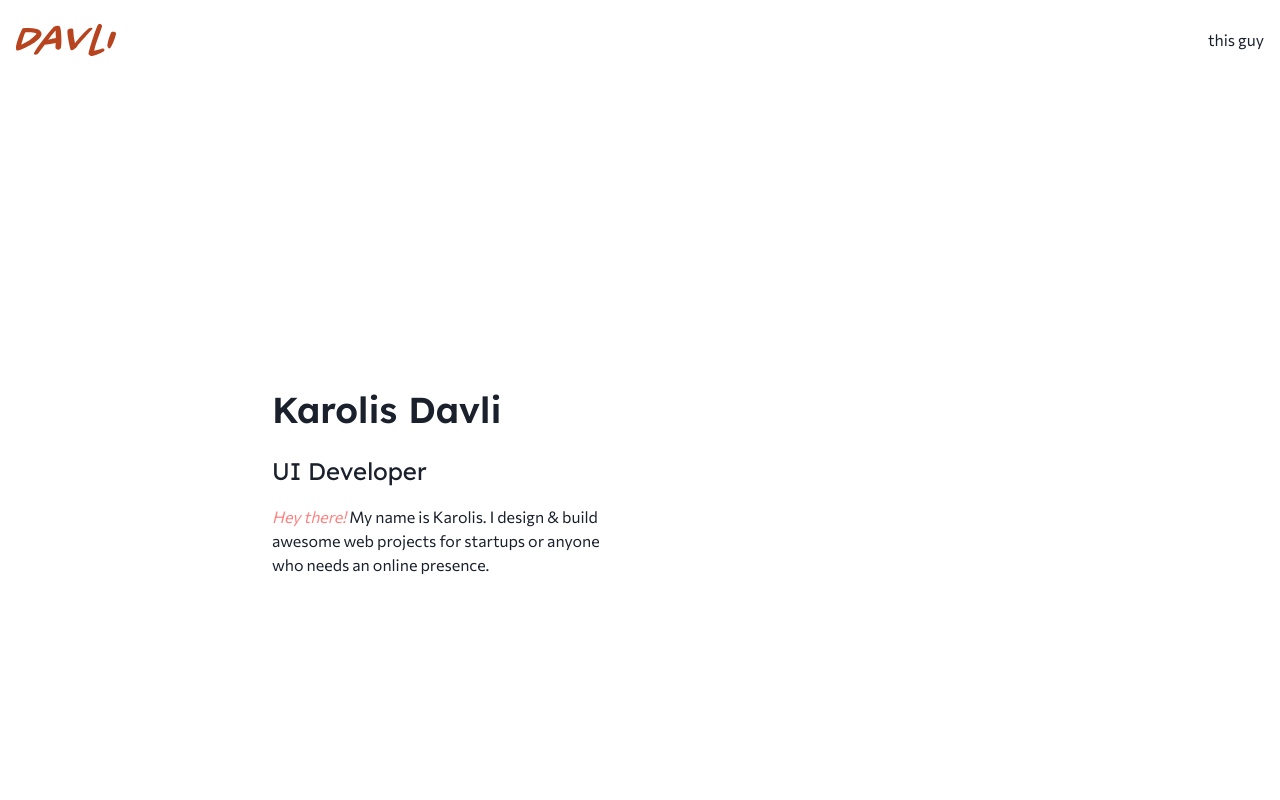
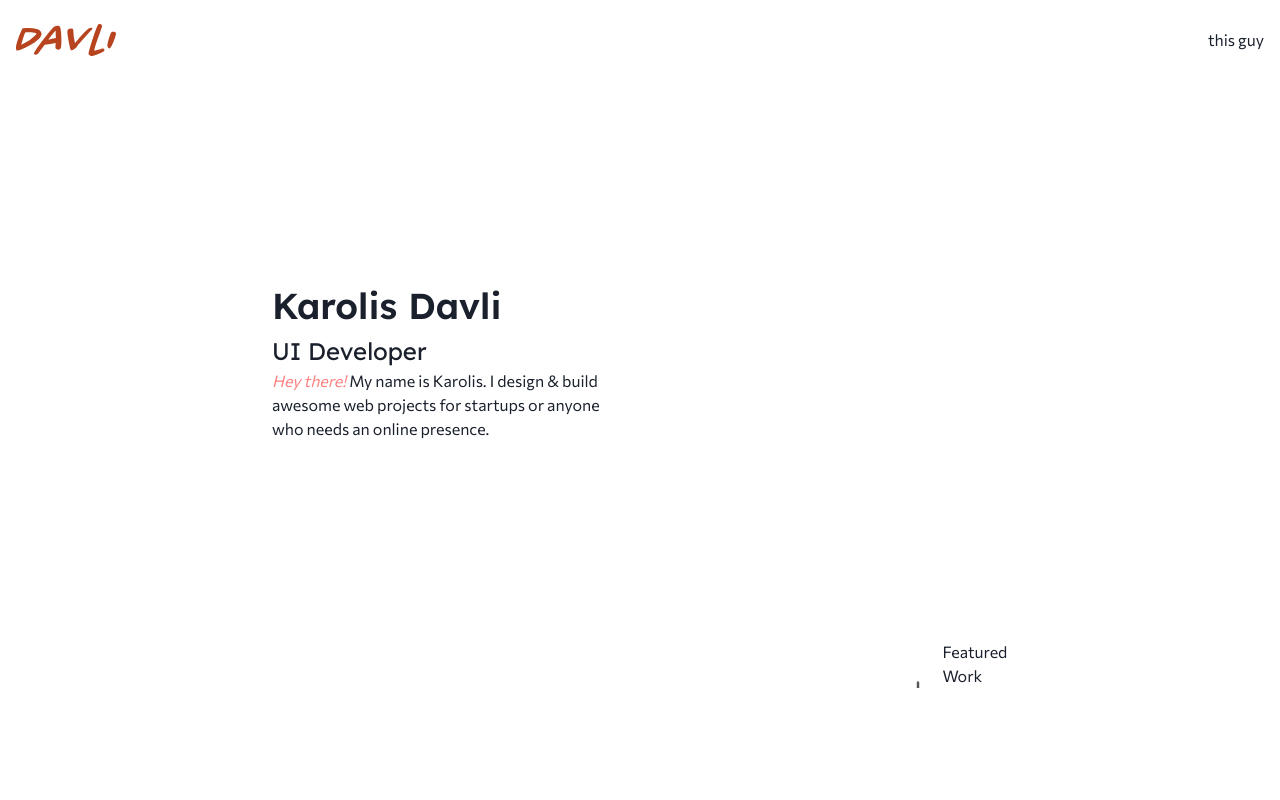
Before and after one commit to KarolisDavli/davli, a Next.js app: page / in a window 1280 px wide. Shown: the top 800 px of the page. Built offline with nearby package versions, Linux system fonts and the light colour scheme.

Commit message:
hero height

```diff
--- a/pages/index.tsx
+++ b/pages/index.tsx
@@ -3,9 +3,22 @@ import Workcard from "../components/Workcard";
 import works from "./api/works/works";
 import works2 from "./api/works/works2";
 
-import {Container, VStack, Text, Box, Image} from "@chakra-ui/react";
+import {
+  Container,
+  VStack,
+  Text,
+  Box,
+  Image,
+  chakra,
+  shouldForwardProp,
+} from "@chakra-ui/react";
 
-import {motion} from "framer-motion";
+import {motion, isValidMotionProp} from "framer-motion";
+
+const ChakraBox = chakra(motion.div, {
+  shouldForwardProp: (prop) =>
+    isValidMotionProp(prop) || shouldForwardProp(prop),
+});
 
 export default function Home() {
   function renderWorks(el) {
@@ -27,9 +40,17 @@ export default function Home() {
       {/**Hero */}
       <Meta title="Davli" />
       <Container maxW="container.md">
-        <Box display="flex" alignItems="center" height="100vh">
+        <Box display="flex" alignItems="center" height="70vh">
           <VStack spacing="16px" alignItems="right">
+            <ChakraBox
+              initial={{y: 40, opacity: 0.1}}
+              animate={{y: 0, opacity: 1}}
+              // @ts-ignore no problem in operation, although type error appears.
+
+              transition={{duration: 0.8}}
+            >
               <Box textStyle="h1">Karolis Davli</Box>
+
               <Text textStyle="h2">UI Developer</Text>
               <Text maxW="360px">
                 <Text as="i">
@@ -38,6 +59,7 @@ export default function Home() {
                 My name is Karolis. I design & build awesome web projects for
                 startups or anyone who needs an online presence.
               </Text>
+            </ChakraBox>
           </VStack>
         </Box>
         <Box
```
Lines whose indentation alone changed are shown as unchanged.
